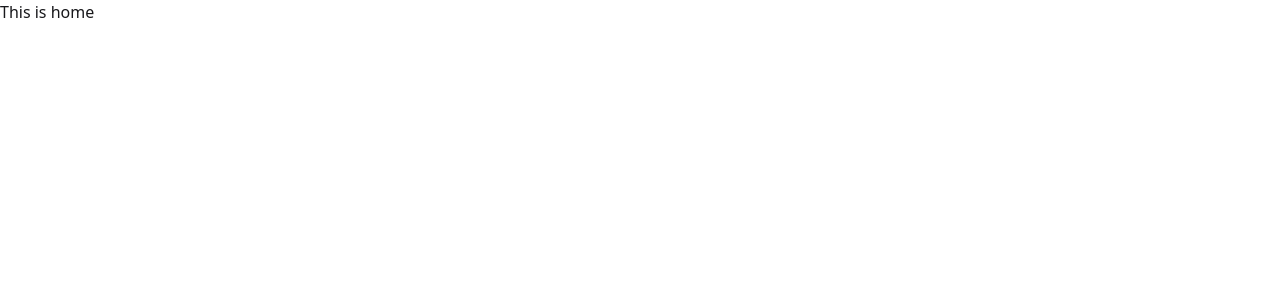
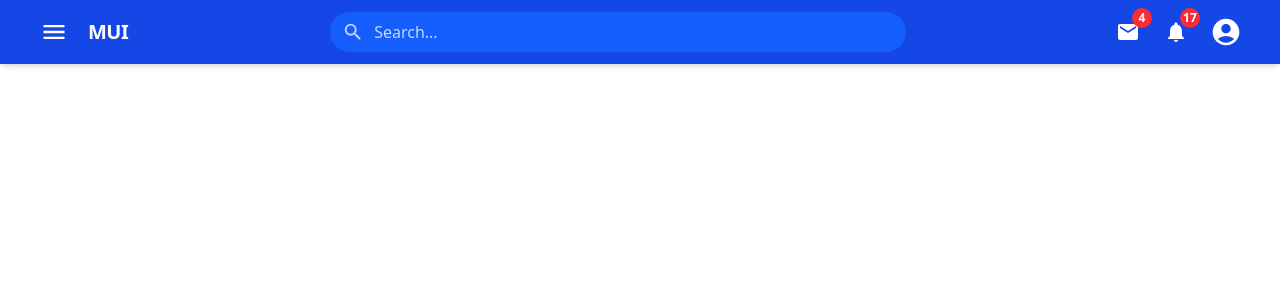
Before and after one commit to mdrakibulhasanparvej/cutoutedge-client, a React (Vite) app: page / in a window 1280 px wide. Shown: the top 300 px of the page. Built offline with nearby package versions, Linux system fonts and the light colour scheme.

Commit message:
Navbar have designed

```diff
--- a/package.json
+++ b/package.json
@@ -17,11 +17,13 @@
     "@tailwindcss/vite": "^4.1.18",
     "axios": "^1.13.2",
     "daisyui": "^5.5.14",
+    "framer-motion": "^12.25.0",
     "prettier": "^3.7.4",
     "react": "^19.1.1",
     "react-dom": "^19.1.1",
     "react-hook-form": "^7.70.0",
     "react-hot-toast": "^2.6.0",
+    "react-icons": "^5.5.0",
     "react-router": "^7.12.0",
     "sweetalert2": "^11.26.17",
     "tailwindcss": "^4.1.18",
--- a/src/component/shared/Navbar/Navbar.jsx
+++ b/src/component/shared/Navbar/Navbar.jsx
@@ -1,11 +1,84 @@
-import React from "react";
+import React from 'react';
+import {
+  MdMenu,
+  MdSearch,
+  MdMail,
+  MdNotifications,
+  MdAccountCircle
+} from 'react-icons/md';
 
 const Navbar = () => {
   return (
-    <div>
-      <h2>This is navbar</h2>
-    </div>
+    <header className="bg-blue-700 text-white shadow-md fixed w-full top-0 z-50">
+      <div className="max-w-7xl mx-auto px-4 sm:px-6 lg:px-8">
+        <div className="flex items-center justify-between h-16">
+
+          {/* Left - Menu + Logo */}
+          <div className="flex items-center gap-3">
+            <button
+              className="p-2 rounded-full hover:bg-blue-600 transition-colors"
+              aria-label="menu"
+            >
+              <MdMenu size={28} />
+            </button>
+
+            <span className="text-xl font-semibold tracking-tight hidden sm:block">
+              MUI
+            </span>
+          </div>
+
+          {/* Center - Search */}
+          <div className="flex-1 max-w-xl mx-4 md:mx-8">
+            <div className="relative">
+              <div className="absolute inset-y-0 left-0 pl-3 flex items-center pointer-events-none">
+                <MdSearch className="text-blue-200" size={22} />
+              </div>
+              <input
+                type="text"
+                placeholder="Search..."
+                className="block w-full pl-11 pr-4 py-2 rounded-full
+                         bg-blue-600 bg-opacity-40
+                         text-white placeholder-blue-200
+                         focus:outline-none focus:ring-2 focus:ring-blue-300
+                         focus:bg-opacity-60 transition-all duration-200"
+              />
+            </div>
+          </div>
+
+          {/* Right - Icons */}
+          <div className="flex items-center gap-1 sm:gap-2">
+            <button
+              className="p-2 rounded-full hover:bg-blue-600 relative transition-colors"
+              aria-label="messages"
+            >
+              <MdMail size={24} />
+              <span className="absolute -top-1 -right-1 bg-red-500 text-white
+                             text-xs font-bold rounded-full h-5 w-5 flex items-center justify-center">
+                4
+              </span>
+            </button>
+
+            <button
+              className="p-2 rounded-full hover:bg-blue-600 relative transition-colors"
+              aria-label="notifications"
+            >
+              <MdNotifications size={24} />
+              <span className="absolute -top-1 -right-1 bg-red-500 text-white
+                             text-xs font-bold rounded-full h-5 w-5 flex items-center justify-center">
+                17
+              </span>
+            </button>
+
+            <button
+              className="p-1.5 rounded-full hover:bg-blue-600 transition-colors"
+              aria-label="account"
+            >
+              <MdAccountCircle size={32} />
+            </button>
+          </div>
+        </div>
+      </div>
+    </header>
   );
-};
-
+}
 export default Navbar;
--- a/src/layout/DashboardLayout.jsx
+++ b/src/layout/DashboardLayout.jsx
@@ -1,49 +1,49 @@
 import React, { useState, useEffect } from "react";
 import { Link, Outlet, useLocation } from "react-router";
-import { AnimatePresence, motion } from "framer-motion";
+// import { AnimatePresence, motion } from "framer-motion";
 
 // Icons
 import { MdClose, MdDarkMode, MdLightMode, MdMenu } from "react-icons/md";
 import { BsGraphUp } from "react-icons/bs";
 import { GrLogout } from "react-icons/gr";
+import MenuItem from "../component/Dashboard/MenuItem/MenuItem";
 
 // Hooks
-import useAuth from "../hooks/useAuth";
-import useUser from "../hooks/useUser";
+// import useAuth from "../hooks/useAuth";
+// import useUser from "../hooks/useUser";
 
 // components
-import MenuItem from "../components/Dashboard/Sidebar/Menu/MenuItem";
-import AdminMenu from "../components/Dashboard/Sidebar/Menu/AdminMenu";
-import SidebarSkeleton from "../components/ui/Loading/Sidebar only/SidebarSkeleton";
+// import AdminMenu from "../components/Dashboard/Sidebar/Menu/AdminMenu";
+// import SidebarSkeleton from "../components/ui/Loading/Sidebar only/SidebarSkeleton";
 
 // Avatar
-import avatarImg from "../assets/avater.jpg";
-import logo from "../assets/Logo.png";
-import useTitle from "../hooks/useTitle";
-import StudentsMenu from "../components/Dashboard/Sidebar/Menu/StudentsMenu";
-import TrainerMenu from "../components/Dashboard/Sidebar/Menu/TrainerMenu";
-import VolunteerMenu from "../components/Dashboard/Sidebar/Menu/VolunteerMenu";
+// import avatarImg from "../assets/avater.jpg";
+// import logo from "../assets/Logo.png";
+// import useTitle from "../hooks/useTitle";
+// import StudentsMenu from "../components/Dashboard/Sidebar/Menu/StudentsMenu";
+// import TrainerMenu from "../components/Dashboard/Sidebar/Menu/TrainerMenu";
+// import VolunteerMenu from "../components/Dashboard/Sidebar/Menu/VolunteerMenu";
 
 const DashboardLayout = () => {
-  useTitle("Dashboard");
+  // useTitle("Dashboard");
 
-  const { user, logOut } = useAuth();
-  const { userData: dbUser, isLoading } = useUser();
+  // const { user, logOut } = useAuth();
+  // const { userData: dbUser, isLoading } = useUser();
   const [sidebarOpen, setSidebarOpen] = useState(true);
-  const location = useLocation();
-  const [theme, setTheme] = useState(localStorage.getItem("theme") || "light");
+  // const location = useLocation();
+  // const [theme, setTheme] = useState(localStorage.getItem("theme") || "light");
 
-  useEffect(() => {
-    const html = document.querySelector("html");
-    html.setAttribute("data-theme", theme);
-    localStorage.setItem("theme", theme);
-  }, [theme]);
+  // useEffect(() => {
+  //   const html = document.querySelector("html");
+  //   html.setAttribute("data-theme", theme);
+  //   localStorage.setItem("theme", theme);
+  // }, [theme]);
 
-  const handleTheme = (checked) => {
-    setTheme(checked ? "dark" : "light");
-  };
+  // const handleTheme = (checked) => {
+  //   setTheme(checked ? "dark" : "light");
+  // };
 
-  if (isLoading) return <SidebarSkeleton />;
+  // if (isLoading) return <SidebarSkeleton />;
 
   return (
     // Inside DashboardLayout.jsx
@@ -59,7 +59,7 @@ const DashboardLayout = () => {
               to="/"
               className={`flex items-center gap-3 ${sidebarOpen ? "opacity-100" : "opacity-0"}`}
             >
-              <img src={logo} alt="Logo" className="w-10 h-10" />
+              <img src="#" alt="Logo" className="w-10 h-10" />
               <h2 className="text-xl font-bold text-gray-900 dark:text-white">
                 GRAMEEN <br />
                 <span className="bg-linear-to-r from-[#1b552c] to-[#02e446] bg-clip-text text-transparent">
@@ -84,10 +84,10 @@ const DashboardLayout = () => {
                   label="Statistics"
                   address="/dashboard"
                 />
-                {dbUser?.role === "admin" && <AdminMenu />}
+                {/* {dbUser?.role === "admin" && <AdminMenu />}
                 {dbUser?.role === "volunteer" && <VolunteerMenu />}
                 {dbUser?.role === "student" && <StudentsMenu />}
-                {dbUser?.role === "trainer" && <TrainerMenu />}
+                {dbUser?.role === "trainer" && <TrainerMenu />} */}
               </>
             )}
           </div>
@@ -95,7 +95,7 @@ const DashboardLayout = () => {
           {sidebarOpen && (
             <Link
               to="/"
-              onClick={logOut}
+              // onClick={logOut}
               className="cursor-pointer px-4 m-4 flex items-center gap-3 py-3 rounded-lg text-gray-700 dark:text-gray-300 hover:bg-gray-200 dark:hover:bg-gray-700 transition"
             >
               <GrLogout />
@@ -145,8 +145,7 @@ const DashboardLayout = () => {
 
           {/* CONTENT */}
           <div className="flex-1 overflow-hidden">
-            <AnimatePresence mode="wait">
-              <motion.main
+              <main
                 key={location.pathname}
                 initial={{ opacity: 0, y: 10 }}
                 animate={{ opacity: 1, y: 0 }}
@@ -155,8 +154,7 @@ const DashboardLayout = () => {
                 className="h-full overflow-y-auto m-4 bg-gray-100 dark:bg-gray-900 text-gray-900 dark:text-gray-100"
               >
                 <Outlet />
-              </motion.main>
-            </AnimatePresence>
+              </main>
           </div>
         </div>
       </div>
--- a/src/pages/Home/Home.jsx
+++ b/src/pages/Home/Home.jsx
@@ -1,10 +1,12 @@
 import React from "react";
+import { Link } from "react-router";
+import Navbar from "../../component/shared/Navbar/Navbar";
 
 const Home = () => {
   return (
-    <div>
-      <h2>This is home</h2>
-    </div>
+    <>
+      <Navbar />
+    </>
   );
 };
 
--- a/src/routes/Router.jsx
+++ b/src/routes/Router.jsx
@@ -1,11 +1,17 @@
 import { createBrowserRouter } from "react-router";
 import Home from "../pages/Home/Home";
+import AdminDashboard from "../pages/Dashboard/AdminDashboard";
+import DashboardLayout from "../layout/DashboardLayout";
 
 const router = createBrowserRouter([
   {
     path: "/",
     element: <Home />,
   },
+  {
+    path: "/dashboard",
+    element: <DashboardLayout />
+  }
 ]);
 
 export default router;
```
Also changed, not shown: 1 other file (tests, documents, lock files or other folders).
